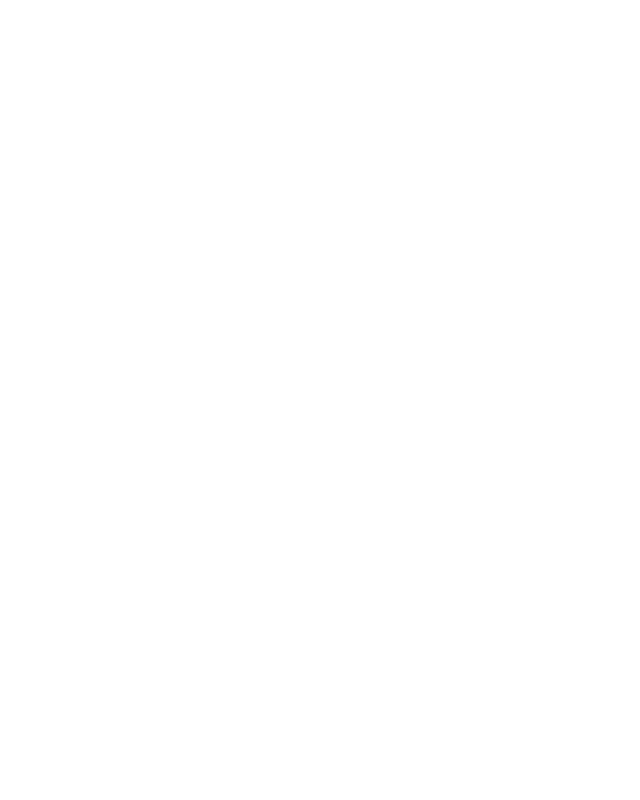
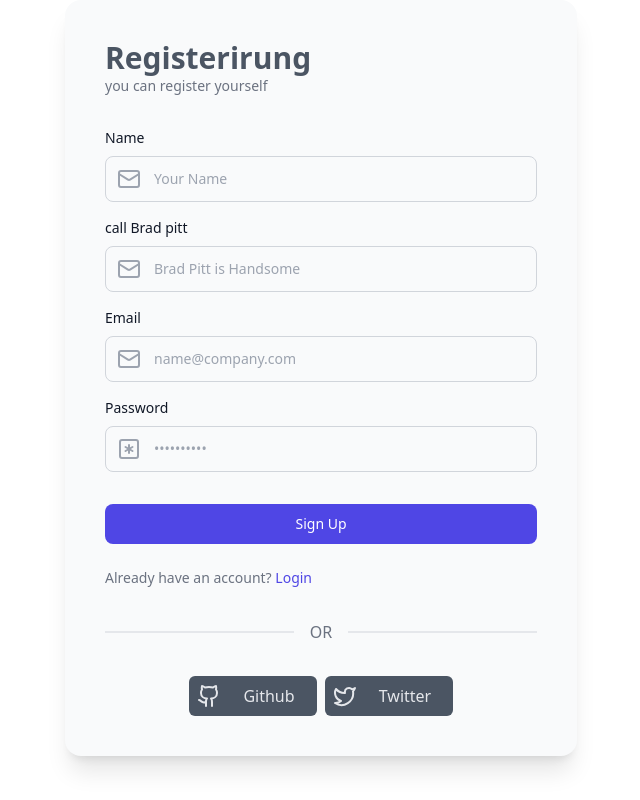
Before and after one commit to glasfixgmbh/prof_lee_frontend, a React (Create React App) app: page /shop in a window 1280 px wide. Before the commit this address had no page. Shown: the whole page, without its empty margins (319-959 px from the left). Built offline with nearby package versions, Linux system fonts and the light colour scheme.

Commit message:
add register form to shop page

```diff
--- a/src/App.js
+++ b/src/App.js
@@ -2,6 +2,7 @@
 import { BrowserRouter as Router, Routes, Route, Navigate } from 'react-router-dom';
 import LoginPage from "./pages/Login";
 import RegisterPage from "./pages/Register";
+import Shop from './pages/Shop';
 function App() {
   return (
     /**Router wrap all app! it means it is available for whole of application. please let index simple! do not add route to index, please!!! */
@@ -12,6 +13,7 @@
           <Route path="/" element={<Navigate replace to="/login"/>}/>
           <Route path="/login" element={<LoginPage/>}/>
           <Route path='/register' element={<RegisterPage/>}/>
+          <Route path='/shop' element={<Shop/>}/>
       </Routes>
     </Router>
   );
--- a/src/pages/Register.jsx
+++ b/src/pages/Register.jsx
@@ -5,6 +5,7 @@
   return (
     <Fragment>
         <RegisterForm/>
+
     </Fragment>
   )
 }
--- a/src/pages/Shop.jsx
+++ b/src/pages/Shop.jsx
@@ -1,8 +1,12 @@
-import React from 'react'
+import React, { Fragment } from 'react'
+import RegisterForm from '../components/RegisterForm'
 
 function Shop() {
   return (
-    <div>Shop</div>
+    <Fragment>
+
+      <RegisterForm/>
+    </Fragment>
   )
 }
 
```
